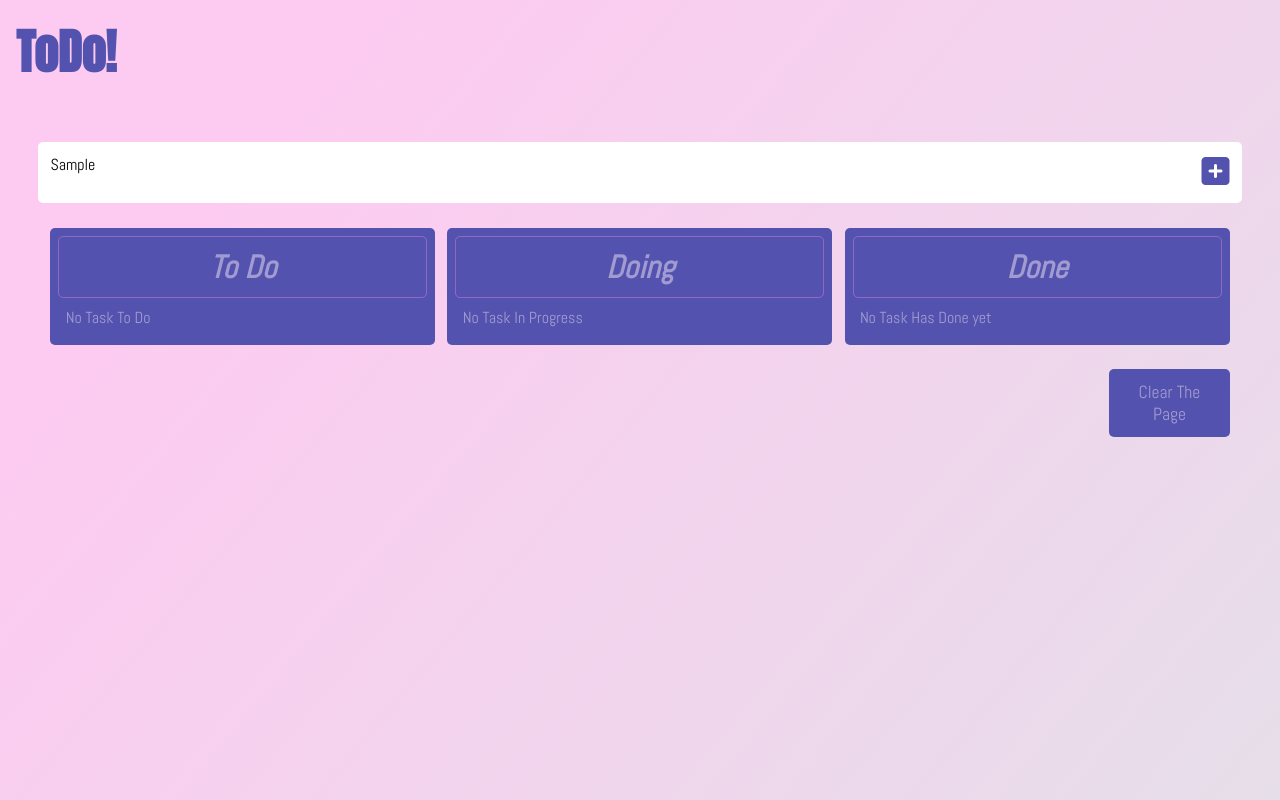
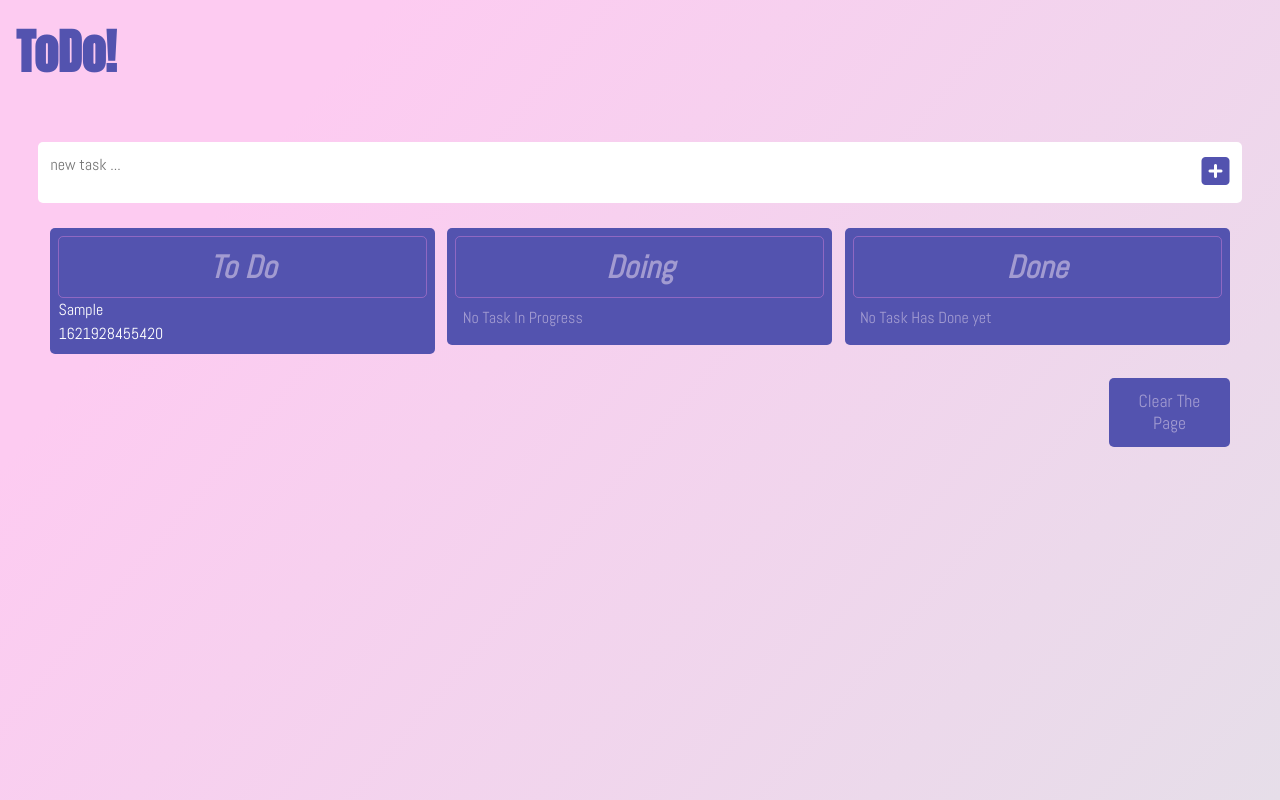
Before and after one commit to tayebe-kavousi/toDoAPP, a plain HTML site: page index.html in a window 1280 px wide. Both pictures are taken after typing "Sample" into the empty fields and a click on the button 1215 px from the left and 172 px from the top of the page. Drawn offline with nearby package versions, Linux system fonts and the light colour scheme.

Commit message:
creating showTask function at database instance

```diff
--- a/index.html
+++ b/index.html
@@ -29,8 +29,9 @@
         <div class="grid_container">
             <div class="box toDo">
                 <h2>To Do</h2>
-                <p id="placeHolderToDo"class="placeHolder">No Task To Do</p>
-                <ol id="toDoList"></ol>
+                <div id="task-container" class="mt-5">
+                    <p>There are no tasks to be shown.</p>
+                </div>
                 <button class="hidden" id="deleteAll"> Delete All</button>
             </div>
             <div class="box doing">
--- a/src/index.js
+++ b/src/index.js
@@ -1,7 +1,4 @@
-// variables ******************************************
-let toDoTasks=[];
-
-// classes ********************************************
+// Database class
 class Database {
     constructor(name, version,fields){
         this.name = name;
@@ -12,11 +9,13 @@ class Database {
             console.log(`Databse ${name}: created successfully`);
             this.indexedDB = this.database.result;
         }
-        this.database.onupgradeneeded = (event) => {
+        this.database.onupgradeneeded = event => {
             const instance = event.target.result;
-            const objectStore = instance.createObjectStore(name, {keyPath: 'key', autoIncrement: true});
-            if(typeof field == 'string') fields = field.split(',').map(s=>s.trim());
-            for (let field of fields){objectStore.createIndex(field, field);}
+            const objectStore = instance.createObjectStore(this.name, {keyPath: 'key', autoIncrement: true});
+            if (typeof fields == 'string') fields = fields.split(',').map(s => s.trim());
+            for (let field of fields){
+                objectStore.createIndex(field, field);
+            }
         }
     }
     persist(task, success){
@@ -28,33 +27,19 @@ class Database {
             return transaction;
         } else {throw new Error('An object expected')}
     }
-    getOpenCursor(){
-        const transaction = this.indexedDB.transaction([this.name], 'readonly');
+    getOpenCursor() {
+        const transaction = this.indexedDB.transaction([this.name], "readonly");
         const objectStore = transaction.objectStore(this.name);
         return objectStore.openCursor();
     }
 }
-// functions ********************************************
-function handleSubmit(title){
-    if (title == '')return;
-    let elem = document.createElement('LI');
-    elem.innerHTML = title;
-    elem.classList.add("toDoItem");
-    let ul = document.getElementById('toDoList')
-    ul.append(elem);
-    document.getElementById('placeHolderToDo').classList.add('hidden');
-    if(toDoTasks.length > 1){
-        document.getElementById('deleteAll').classList.remove('hidden');
-    }
-}
 
-
-
-
+//**************************//
 
 document.addEventListener('DOMContentLoaded', ()=>{
     const database = new Database('DBtasks', 1, 'title, description');
     const form = document.forms.save_task;
+    const tasksContainer = document.querySelector("#task-container");
     form.addEventListener('submit', saveTask);
 
     function saveTask(event){
@@ -62,10 +47,47 @@ document.addEventListener('DOMContentLoaded', ()=>{
         const title = document.getElementById('input').value;
         const timeStamp = Date.now();
         const task = {title, timeStamp};
-        toDoTasks.push(task);
         const transaction = database.persist(task, () => form.reset());
-        transaction.oncomplete = () => {console.log("Task added successfully!");}
-        handleSubmit(title);
+        transaction.oncomplete = () => {
+            console.log("Task added successfully!");
+            showTasks();
+        }
     }
 
+    function showTasks(){
+        // Leave the div empty
+        while (tasksContainer.firstChild) tasksContainer.removeChild(tasksContainer.firstChild);
+
+        const request = database.getOpenCursor();
+        request.onsuccess = event => {
+            const cursor = event.target.result;
+            if (cursor){
+                const {title, timeStamp} = cursor.value;
+                console.log(`title: ${title}, timeStamp: ${timeStamp}`);
+            // Step 1
+                const message = document.createElement("article");
+                //message.classList.add("message", "is-primary");
+            // Step 2
+                message.innerHTML = `
+                <div class="message-header">
+                    <p>${title}</p>
+                </div>
+                <div class="message-body">
+                    <p>${timeStamp}</p>
+                </div>
+                `;
+            // Step 3
+                tasksContainer.appendChild(message);
+                // step 2: Advance to the next record
+                cursor.continue();
+            } else {
+                // There is no data or we have come to the end of the table
+                if (!tasksContainer.firstChild) {
+                    const text = document.createElement("p");
+                    text.textContent = "There are no tasks to be shown.";
+                    tasksContainer.appendChild(text);
+                }
+            }
+        }
+    }
 })
```
